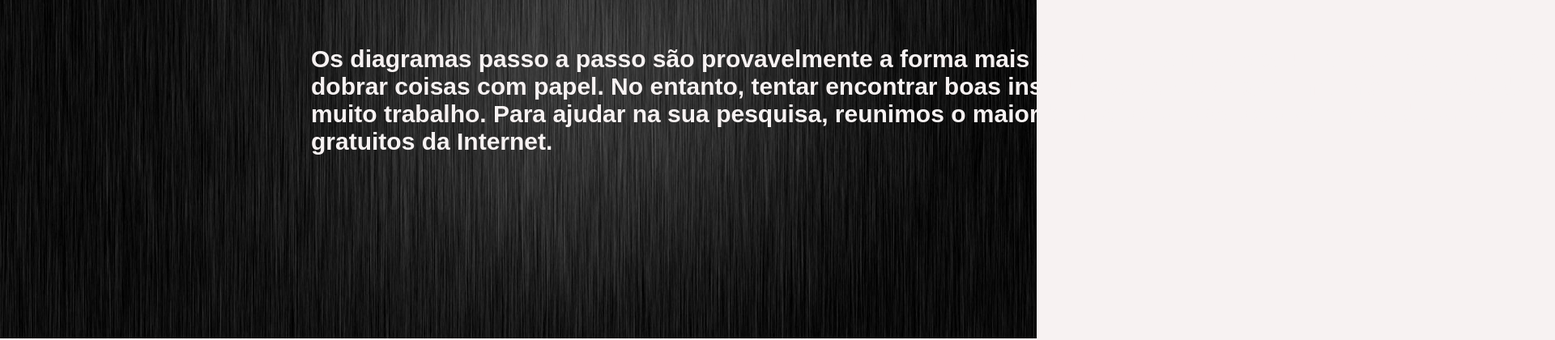
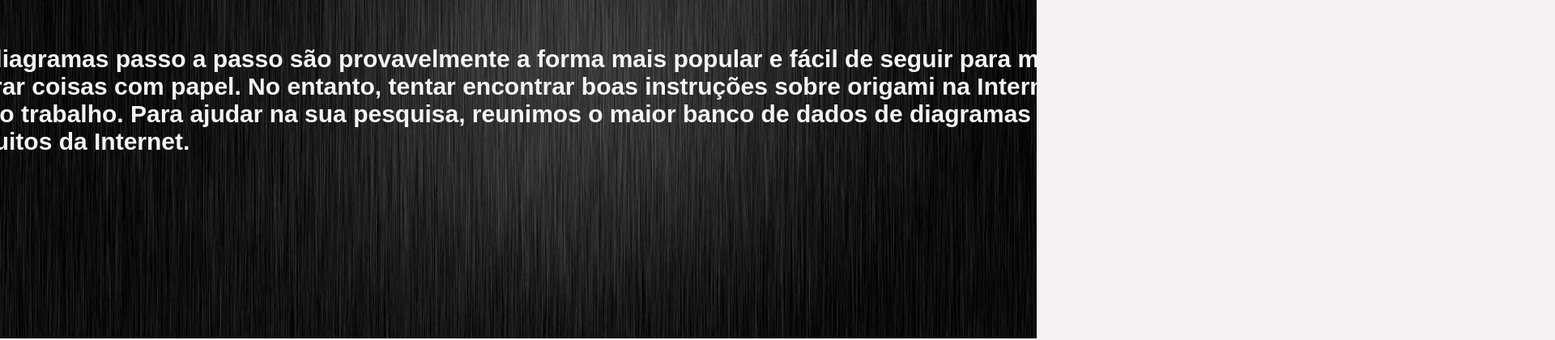
Before and after one commit to ViniHipolito/c52Project, a plain HTML site: page index.html in a window 1280 px wide. Shown: the part 236-656 px from the top of the page at 81% size, 1920 px wide, since content can reach past the window. Drawn offline with Linux system fonts and the light colour scheme.

Commit message:
Update styles.css

```diff
--- a/styles.css
+++ b/styles.css
@@ -44,7 +44,7 @@ a:hover{
     width: 1600px;
     position: absolute;
     top:40%;
-    left:80%;
+    left:45%;
     transform: translate(-40%, -40%);
 }
 .grid{
```
